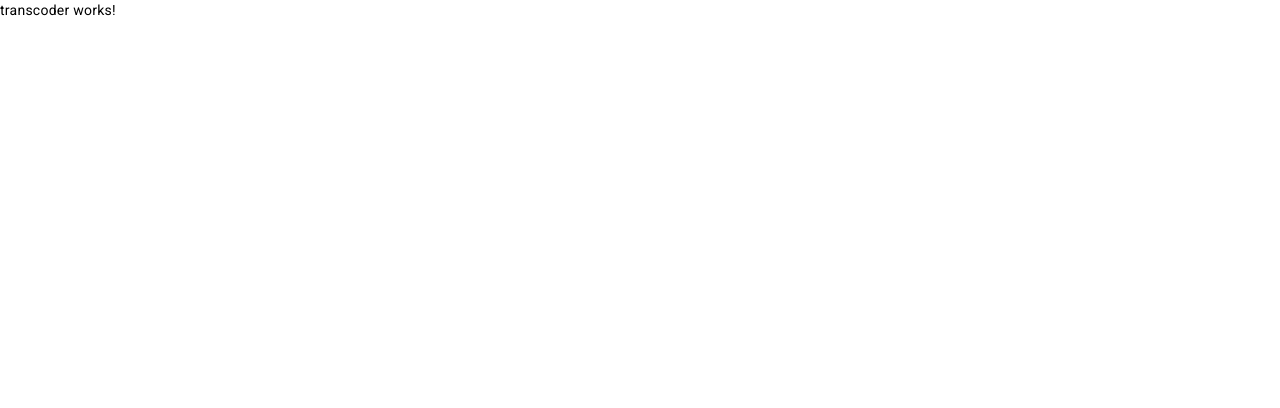
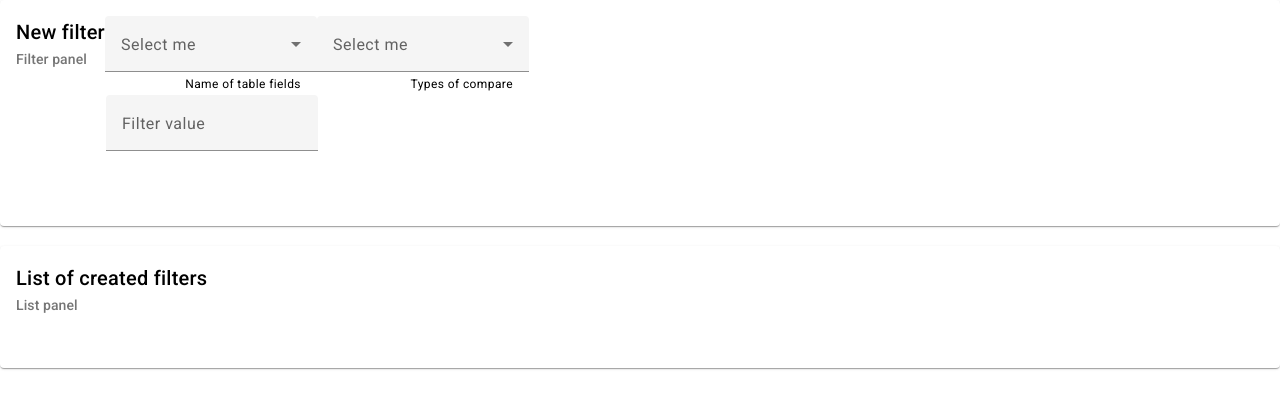
Before and after one commit to andreikoshelap/transcoder, an Angular app: page / in a window 1280 px wide. Shown: the top 408 px of the page. Built offline with nearby package versions, Linux system fonts and the light colour scheme.

Commit message:
[master] added search fields

```diff
--- a/src/app/transcoder/transcoder.component.html
+++ b/src/app/transcoder/transcoder.component.html
@@ -1 +1,48 @@
-<p>transcoder works!</p>
+<div class="transcoder-container">
+  <mat-card>
+    <mat-card-header>
+      <mat-card-title>New filter</mat-card-title>
+      <mat-card-subtitle>Filter panel</mat-card-subtitle>
+      <form class="example-form">
+
+        <mat-form-field>
+          <mat-label>Select me</mat-label>
+          <mat-select>
+            <mat-option value="option">Option</mat-option>
+          </mat-select>
+          <mat-hint align="end">Name of table fields</mat-hint>
+        </mat-form-field>
+        <mat-form-field>
+          <mat-label>Select me</mat-label>
+          <mat-select>
+            <mat-option value="option">Option</mat-option>
+          </mat-select>
+          <mat-hint align="end">Types of compare</mat-hint>
+        </mat-form-field>
+
+        <table class="example-full-width" cellspacing="0">
+          <tr>
+            <td>
+              <mat-form-field class="example-full-width">
+                <mat-label>Filter value</mat-label>
+                <input matInput>
+              </mat-form-field>
+            </td>
+          </tr>
+        </table>
+      </form>
+    </mat-card-header>
+    <mat-card-actions>
+
+    </mat-card-actions>
+  </mat-card>
+  <br>
+  <mat-card>
+    <mat-card-header>
+      <mat-card-title>List of created filters</mat-card-title>
+      <mat-card-subtitle>List panel</mat-card-subtitle>
+    </mat-card-header>
+    <mat-card-actions>
+    </mat-card-actions>
+  </mat-card>
+</div>
--- a/src/app/transcoder/transcoder.component.scss
+++ b/src/app/transcoder/transcoder.component.scss
@@ -0,0 +1,3 @@
+.form-field {
+  width: 200px;
+}
```
Also changed, not shown: src/app/app.module.ts (+24 -3 lines), src/app/transcoder/transcoder.component.ts (+7 -4 lines).
